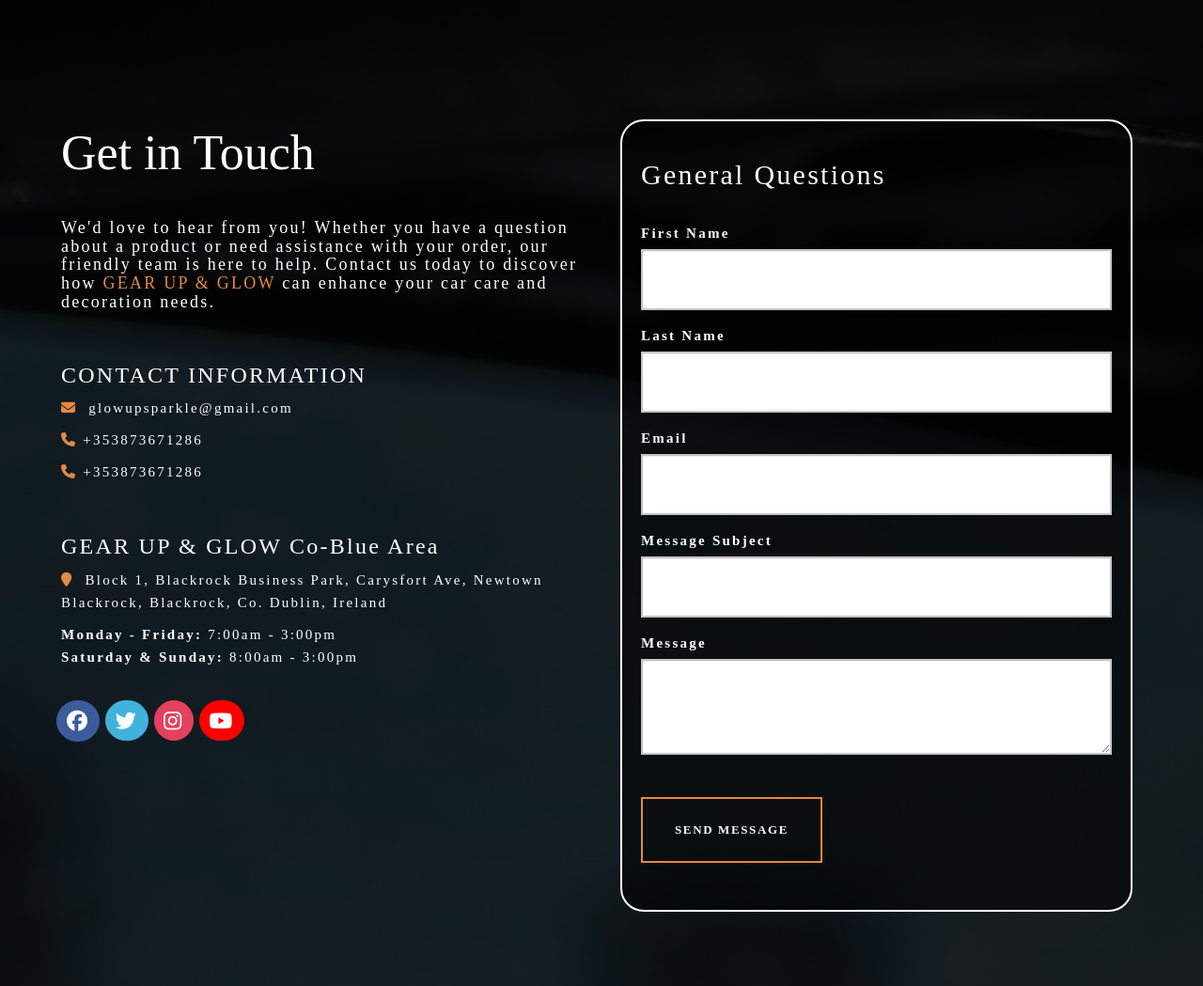
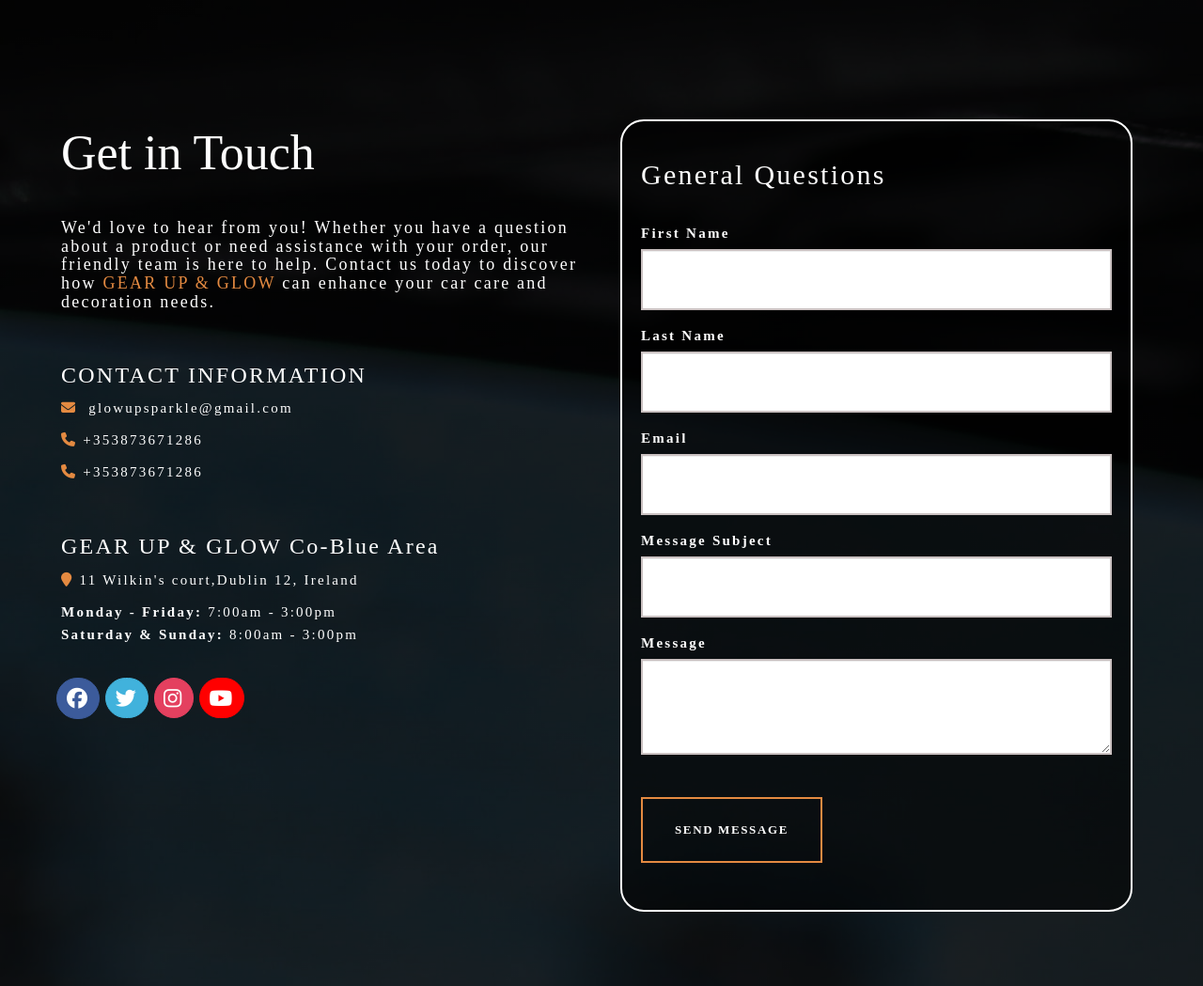
Before and after one commit to Chris4891/CI-PP5-GlowUpAndSparkle, a Django app: page /contact/ in a window 1280 px wide. Shown: the part 646-1695 px from the top of the page at 94% size. Run offline with Django 3.2, Linux system fonts and the light colour scheme; parts of the project's set-up code (start-up, migrations or seed data) failed here and were passed over; some libraries are stand-ins or nearby versions.

Commit message:
Update contact.html

```diff
--- a/store/templates/contact.html
+++ b/store/templates/contact.html
@@ -32,7 +32,7 @@
 
             <br>
             <h3>GEAR UP & GLOW Co-Blue Area </h3>
-            <p><a style="color:white !important;"href="https://maps.app.goo.gl/tTkwcCrmM5U138uM9"><i class="fa orange fa-map-marker">&nbsp</i> Block 1, Blackrock Business Park, Carysfort Ave, Newtown Blackrock, Blackrock, Co. Dublin, Ireland</a>
+            <p><a style="color:white !important;"href="https://maps.app.goo.gl/tTkwcCrmM5U138uM9"><i class="fa orange fa-map-marker">&nbsp</i>11 Wilkin's court,Dublin 12, Ireland</a>
             </p>
 
             <p style="font-weight: lighter;"> <strong> Monday - Friday:</strong> 7:00am - 3:00pm <br>
```
